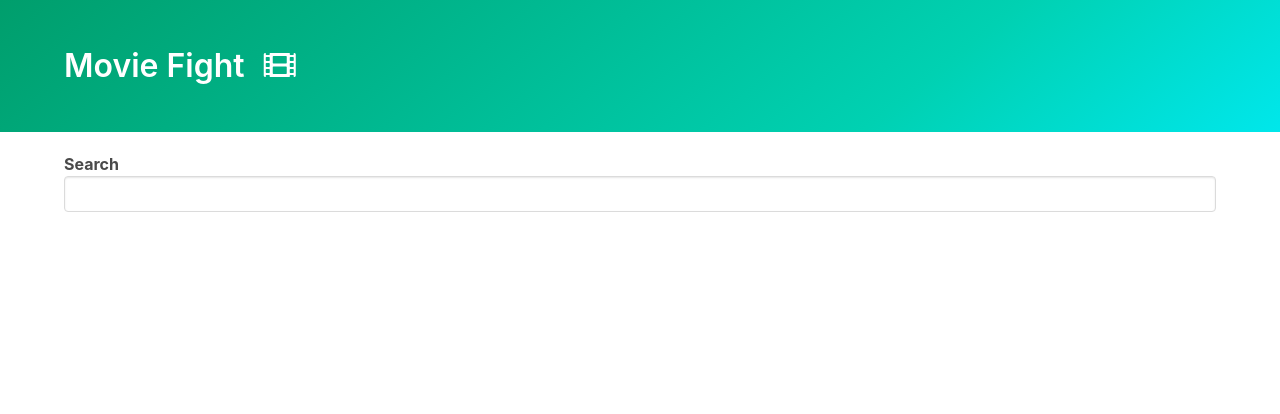
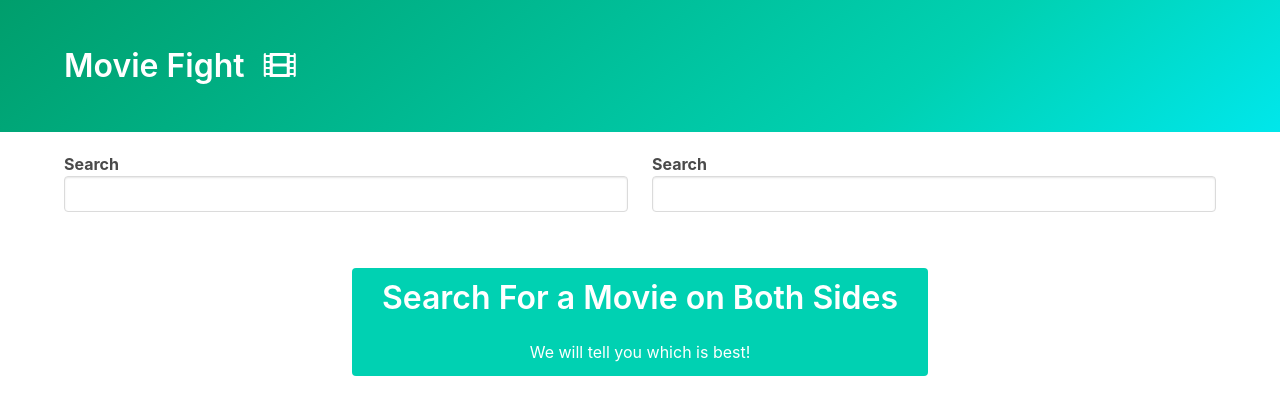
Before and after one commit to SErgioNbP/movie-fight, a plain HTML site: page index.html in a window 1280 px wide. Drawn offline with nearby package versions, Linux system fonts and the light colour scheme.

Commit message:
search for both movies added

```diff
--- a/index.html
+++ b/index.html
@@ -26,10 +26,20 @@
     </div>
   </section>
   <div class="container">
-    <div class="autocomplete"></div>
-    <div class="autocomplete-two"></div>
-    <div class="autocomplete-three"></div>
-    <div id="summary"></div>
+    <div class="columns">
+      <div class="column">
+        <div id="left-autocomplete"></div>
+        <div id="left-summary"></div>
+      </div>
+      <div class="column">
+        <div id="right-autocomplete"></div>
+        <div id="right-summary"></div>
+      </div>
+    </div>
+    <div class="column is-half notification is-primary tutorial">
+      <h1 class="title">Search For a Movie on Both Sides</h1>
+      <p class="subtitiles">We will tell you which is best!</p>
+    </div>
   </div>
   <script src="utils.js"></script>
   <script src="autocomplete.js"></script>
--- a/index.js
+++ b/index.js
@@ -1,14 +1,10 @@
-createAutoComplete({
-    root: document.querySelector('.autocomplete'),
+const autocompleteConfig = {
     renderOption(movie) {
         const imgSrc = movie.Poster === 'N/A' ? 'https://media.istockphoto.com/id/1222357475/vector/image-preview-icon-picture-placeholder-for-website-or-ui-ux-design-vector-illustration.jpg?s=612x612&w=0&k=20&c=KuCo-dRBYV7nz2gbk4J9w1WtTAgpTdznHu55W9FjimE=' : movie.Poster;
         return `
             <img src="${imgSrc}" />
             ${movie.Title} (${movie.Year})
         `;
-    },
-    onOptionSelect(movie) {
-        onMovieSelect(movie);
     },
     inputValue(movie) {
         return movie.Title;
@@ -27,9 +23,26 @@ createAutoComplete({
 
         return response.data.Search;
     }
+}
+
+createAutoComplete({
+    ...autocompleteConfig,
+    root: document.querySelector('#left-autocomplete'),
+    onOptionSelect(movie) {
+        document.querySelector('.tutorial').classList.add('is-hidden');
+        onMovieSelect(movie, document.querySelector('#left-summary'));
+    }
+});
+createAutoComplete({
+    ...autocompleteConfig,
+    root: document.querySelector('#right-autocomplete'),
+    onOptionSelect(movie) {
+        document.querySelector('.tutorial').classList.add('is-hidden');
+        onMovieSelect(movie,  document.querySelector('#right-summary'));
+    }
 });
 
-const onMovieSelect = async (movie) => {
+const onMovieSelect = async (movie, summaryElement) => {
     const response = await axios.get('http://www.omdbapi.com/', {
         params: {
             apikey: '15ea7872',
@@ -37,7 +50,7 @@ const onMovieSelect = async (movie) => {
         }
     });
 
-    document.querySelector('#summary').innerHTML = movieTemplate(response.data);
+    summaryElement.innerHTML = movieTemplate(response.data);
 };
 
 const movieTemplate = (movieDetail) => {
```
